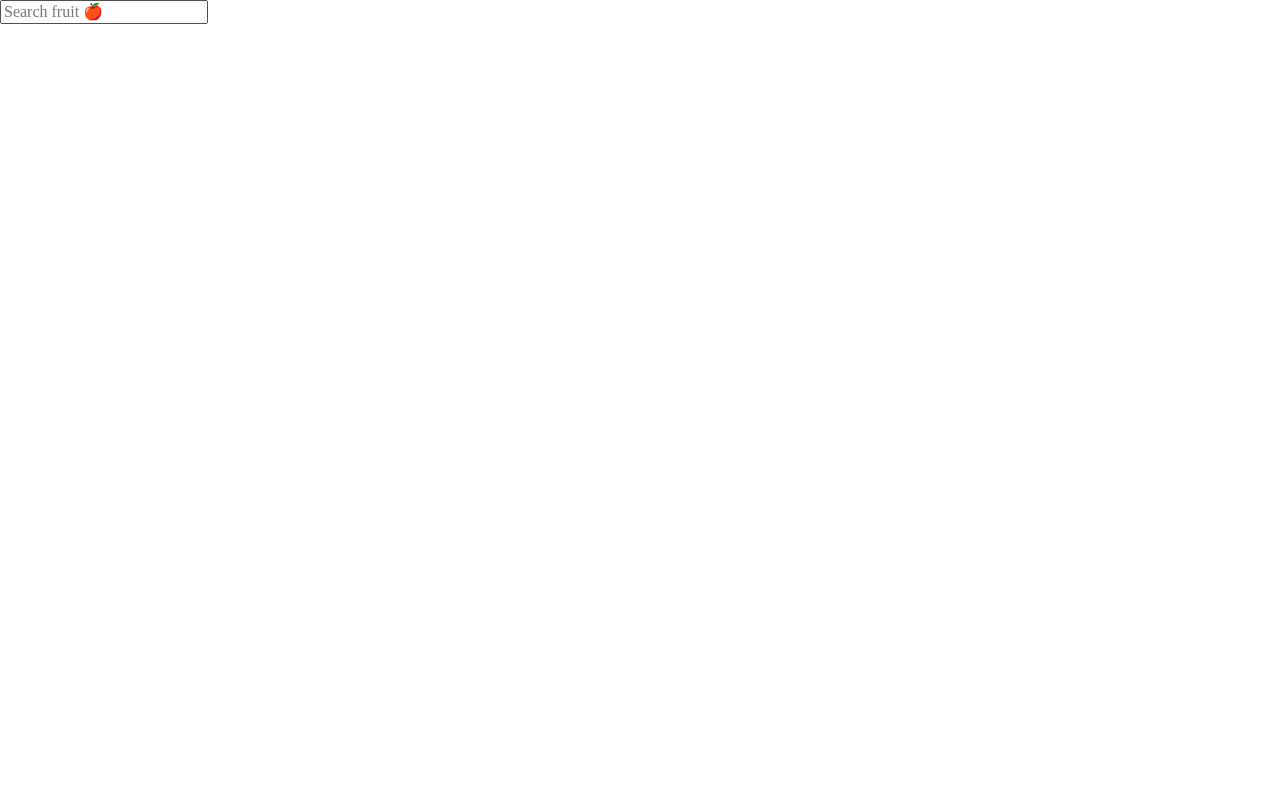
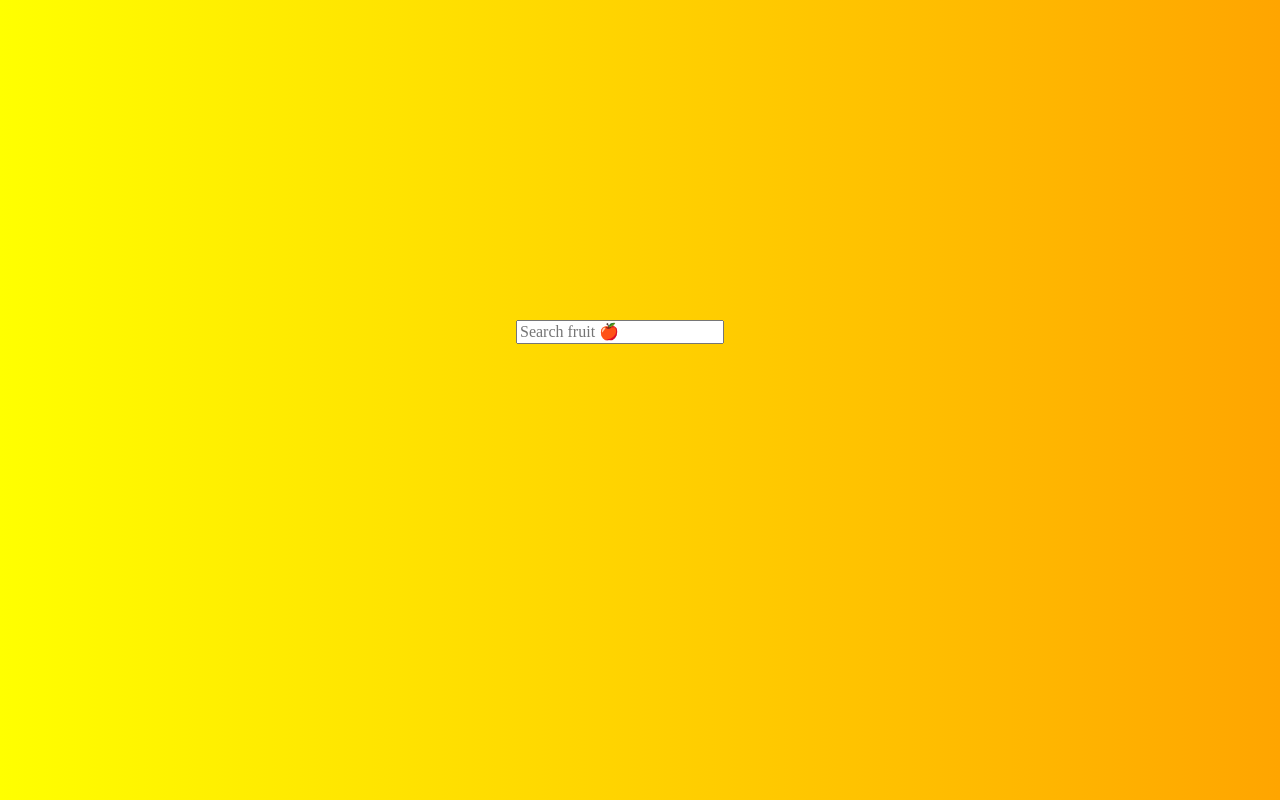
Before and after one commit to pedrambigdelou/fruitSearchProject, a plain HTML site: page index.html in a window 1280 px wide. Drawn offline with nearby package versions, Linux system fonts and the light colour scheme.

Commit message:
gradient was applied to the background and search bar was moved to the center

```diff
--- a/style.css
+++ b/style.css
@@ -7,7 +7,7 @@
 }
 
 body {
-  /* TODO */
+  background: linear-gradient(to right, yellow, orange)
 }
 
 input {
@@ -15,7 +15,11 @@ input {
 }
 
 .search-container {
- /* TODO */
+ display: flex;
+ justify-content: center;
+ align-items: center;
+ box-sizing: border-box;
+ margin-top: 40vh;
 }
 .search-container input,
 .search-container .suggestions {
```
